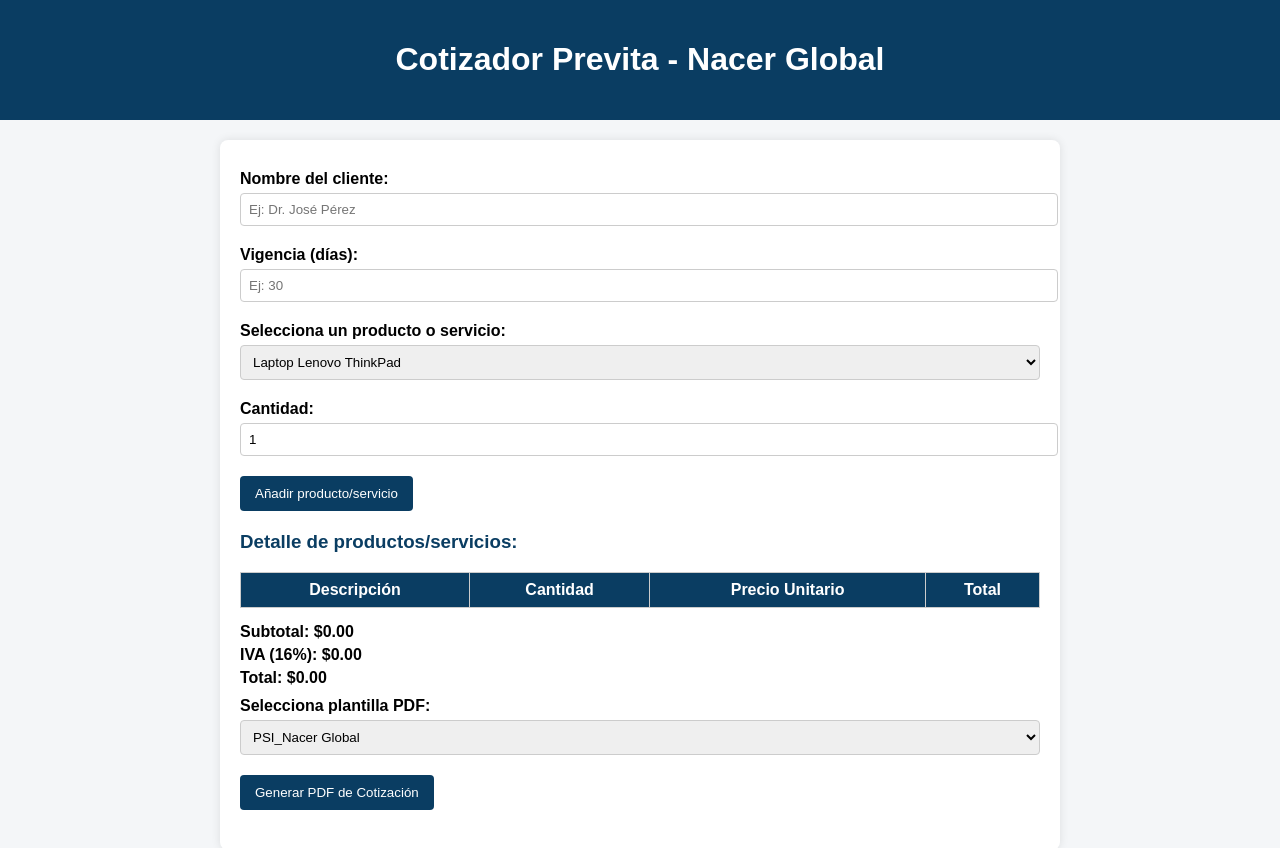
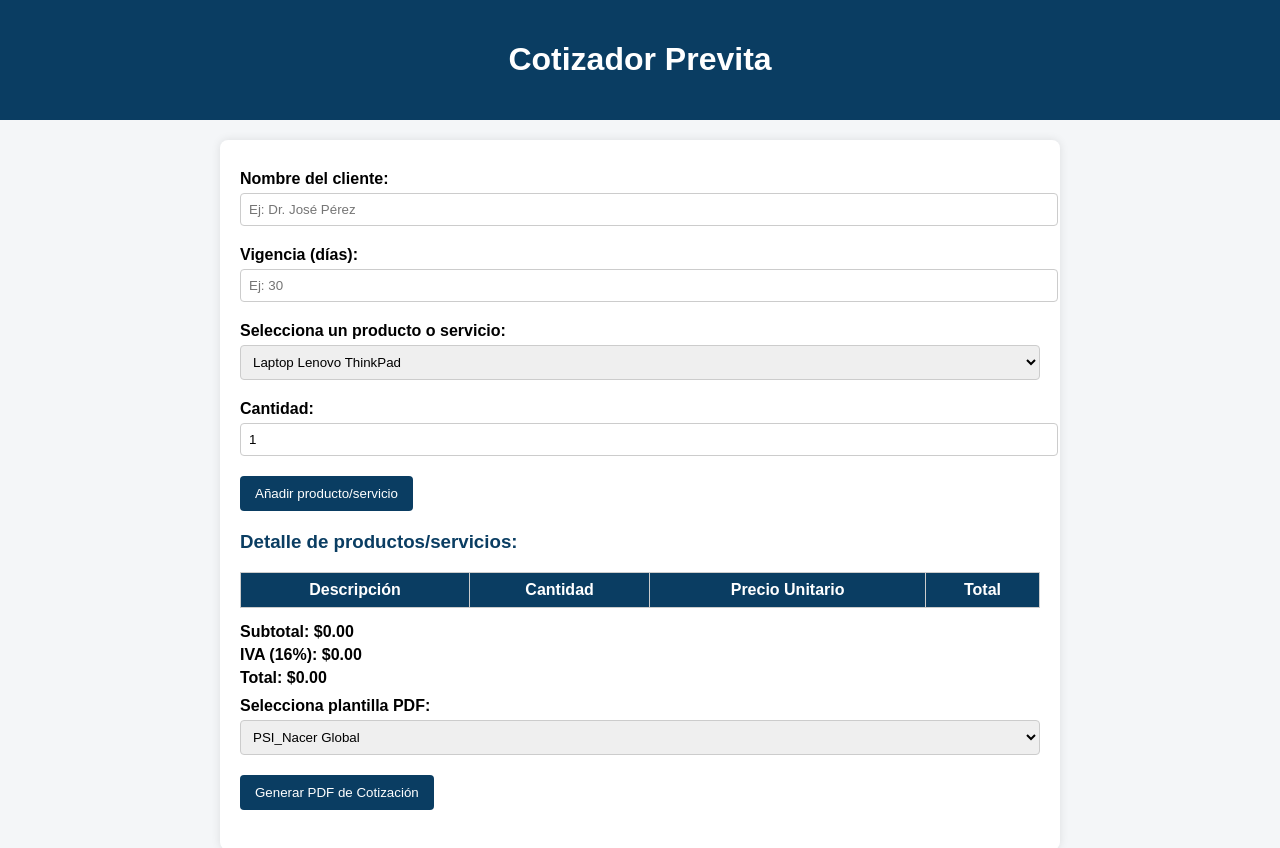
Before and after one commit to Joserra151088/cotizador, a plain HTML site: page index.html in a window 1280 px wide. Drawn offline with Linux system fonts and the light colour scheme.

Commit message:
Update index.html

```diff
--- a/index.html
+++ b/index.html
@@ -3,13 +3,13 @@
 <head>
   <meta charset="UTF-8">
   <meta name="viewport" content="width=device-width, initial-scale=1.0">
-  <title>Cotizador Previta - Nacer Global</title>
+  <title>Cotizador Previta</title>
   <link rel="stylesheet" href="styles.css">
 </head>
 <body>
 
   <header>
-    <h1>Cotizador Previta - Nacer Global</h1>
+    <h1>Cotizador Previta</h1>
   </header>
 
   <main>
```
